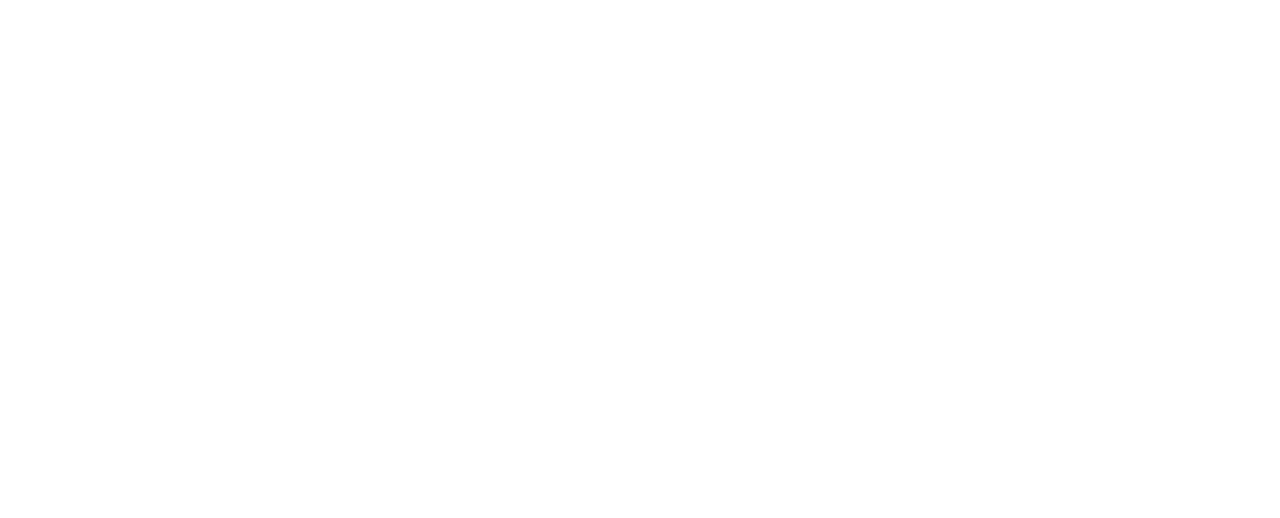
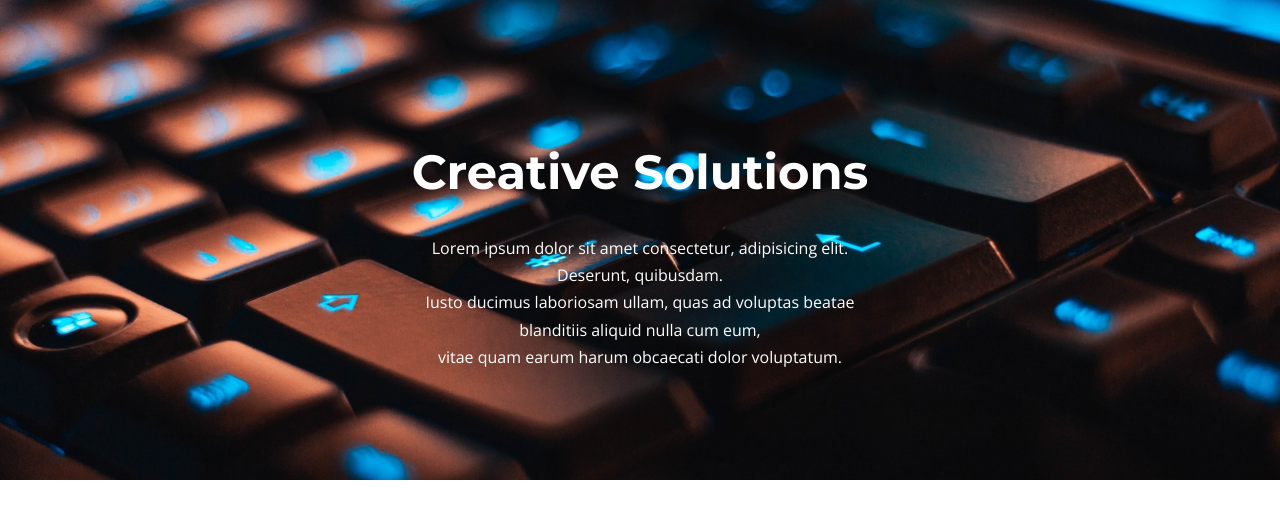
Before and after one commit to V2-team-forar-2020/softgray, a plain HTML site: page index.html in a window 1280 px wide. Drawn offline with nearby package versions, Linux system fonts and the light colour scheme.

Commit message:
added splash img, styled the splash section

```diff
--- a/css/style.scss
+++ b/css/style.scss
@@ -23,6 +23,27 @@
 
 /* nav{} */
 
-/* section.splash{} */
+section.splash {
+  height: 60vh;
+  background-image: url("../img/splash.jpg");
+  background-size: cover;
+  background-position: center;
+  position: relative;
+  #splashText {
+    position: absolute;
+    top: 50%;
+    left: 50%;
+    transform: translate(-50%, -50%);
+    color: white;
+    text-align: center;
+    h2 {
+      font-weight: 700;
+      font-size: 3rem;
+    }
+    p {
+      line-height: 0.7rem;
+    }
+  }
+}
 
 /* main{} */
--- a/index.html
+++ b/index.html
@@ -4,6 +4,7 @@
     <meta charset="UTF-8" />
     <meta name="viewport" content="width=device-width, initial-scale=1.0" />
     <title>Document</title>
+    <link rel="stylesheet" href="css/style.css" />
   </head>
   <body>
     <!-- Skal ligne det her: https://i.pinimg.com/originals/17/cb/65/17cb651696fdbcefe30cd6b9fb777da0.jpg
@@ -12,7 +13,19 @@
     Kian: articles - <main>
     -->
     <nav></nav>
-    <section class="splash"></section>
+    <section class="splash">
+      <div id="splashImg">
+        <div id="splashText">
+          <h2>Creative Solutions</h2>
+
+          <p>Lorem ipsum dolor sit amet consectetur, adipisicing elit.</p>
+          <p>Deserunt, quibusdam.</p>
+          <p>Iusto ducimus laboriosam ullam, quas ad voluptas beatae</p>
+          <p>blanditiis aliquid nulla cum eum,</p>
+          <p>vitae quam earum harum obcaecati dolor voluptatum.</p>
+        </div>
+      </div>
+    </section>
     <main></main>
   </body>
 </html>
```
Also changed, not shown: css/style.css, img/splash.jpg (added).
